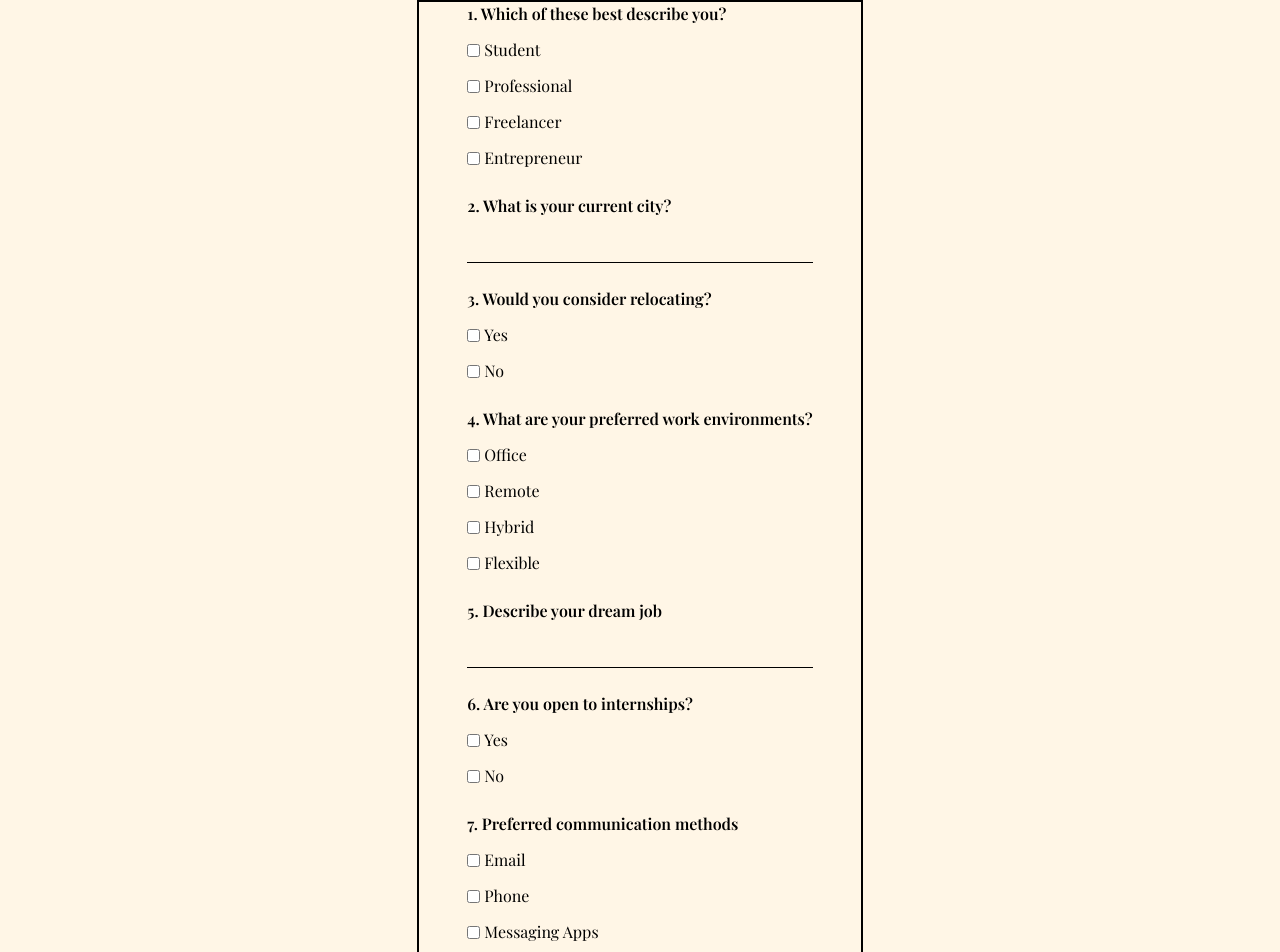
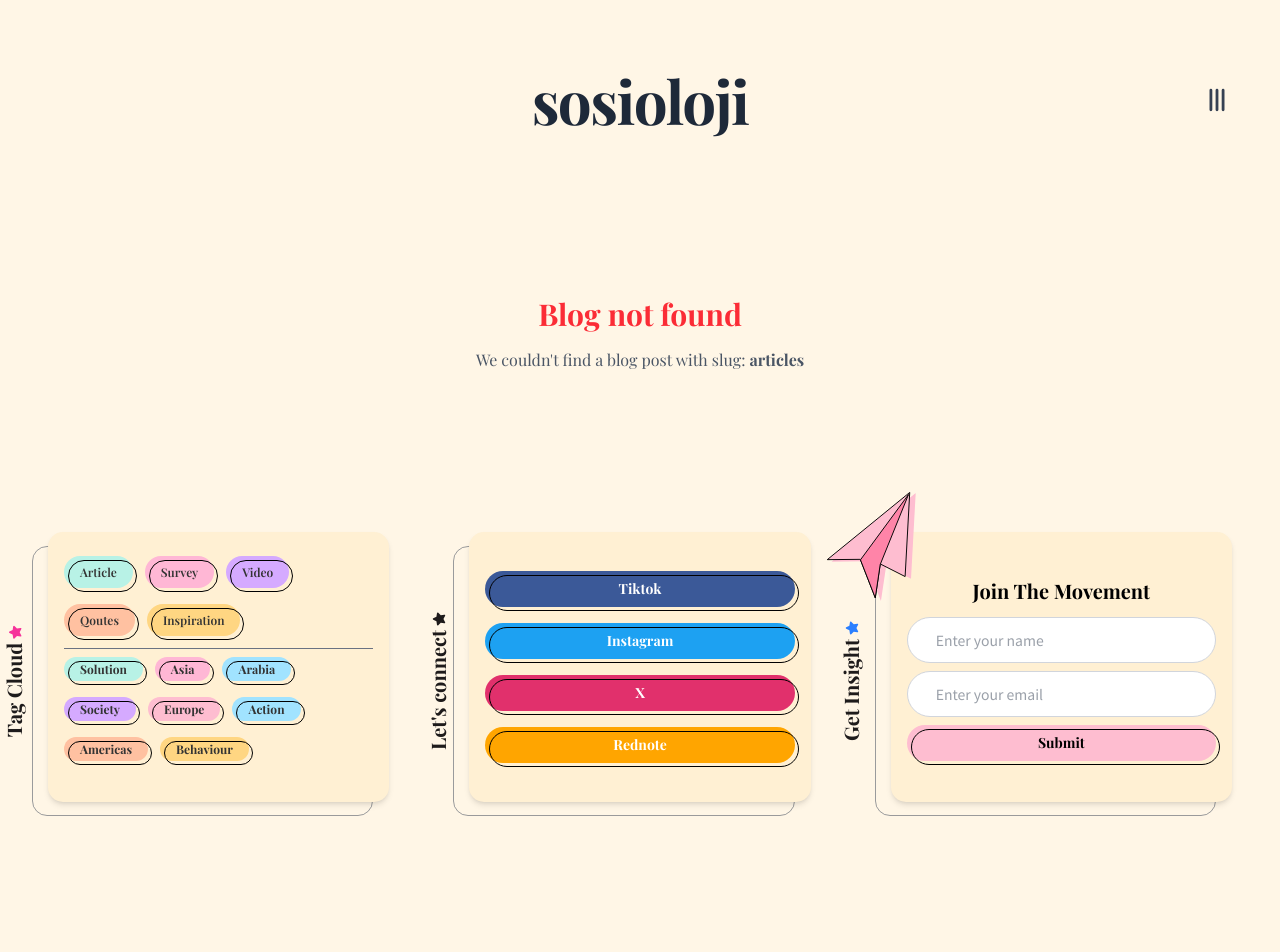
Before and after one commit to Olawoyin1/sosioloji, a React (Vite) app: page /articles in a window 1280 px wide. Shown: the top 952 px of the page. After the commit the page ends 882 px from the top, so only its background shows below. Built offline with nearby package versions, Linux system fonts and the light colour scheme; a web font is replaced by a local one.

Commit message:
form fixed

```diff
--- a/src/App.tsx
+++ b/src/App.tsx
@@ -8,8 +8,8 @@ import Blog from './pages/Blog'
 import NotFound from './utils/NotFound'
 import 'slick-carousel/slick/slick.css';
 import 'slick-carousel/slick/slick-theme.css';
-import FormSurvey from './components/SurveyForm'
 import CategoryList from './MainTag/CategoryList'
+import Survey from './pages/Survey'
 
 
 function App() {
@@ -24,7 +24,7 @@ function App() {
           <Route path="*" element={<NotFound />} />
           <Route path="/tag/:categoryName" element={<CategoryList />} />
 
-          <Route path=":slug" element={<FormSurvey />} />
+          <Route path=":slug" element={<Survey />} />
         </Route>
       </Routes>
     </AnimatePresence>
--- a/src/components/NormalButton.tsx
+++ b/src/components/NormalButton.tsx
@@ -1,3 +1,94 @@
+// // src/components/NormalButton.tsx
+// import React, { useRef, useState } from "react";
+// import { motion, AnimatePresence } from "framer-motion";
+
+// interface NormalButtonProps {
+//   label: string;
+//   bgColor?: string;
+//   color?: string;
+// }
+
+// const NormalButton: React.FC<NormalButtonProps> = ({
+//   label,
+//   bgColor = "#E8D4C3",
+//   color = "#333",
+// }) => {
+//   const btnRef = useRef<HTMLDivElement>(null);
+//   const [coords, setCoords] = useState({ x: 0, y: 0 });
+//   const [hovered, setHovered] = useState(false);
+
+//   const handleMouseMove = (e: React.MouseEvent) => {
+//     const rect = btnRef.current?.getBoundingClientRect();
+//     if (!rect) return;
+//     const x = e.clientX - rect.left;
+//     const y = e.clientY - rect.top;
+//     setCoords({ x, y });
+//   };
+
+//   return (
+//     <div
+//       ref={btnRef}
+//       onMouseEnter={() => setHovered(true)}
+//       onMouseLeave={() => setHovered(false)}
+//       onMouseMove={handleMouseMove}
+//       className="relative inline-flex items-center justify-center px-6 py-2 text-xs sm:text-sm font-bold rounded-full cursor-pointer my-2 transition-transform duration-300"
+//       style={{ backgroundColor: bgColor, color }}
+//     >
+//       {/* Animated border */}
+//       <motion.span
+//         className="absolute border border-black rounded-full pointer-events-none"
+//         initial={{
+//           width: "100%",
+//           height: "100%",
+//           transform: "translate(6px, 6px)",
+//           opacity: 1,
+//         }}
+//         animate={
+//           hovered
+//             ? {
+//                 width: 17,
+//                 height: 17,
+//                 left: coords.x - 12,
+//                 top: coords.y - 12,
+//                 transform: "translate(0, 0)",
+//               }
+//             : {
+//                 width: "100%",
+//                 height: "100%",
+//                 left: 0,
+//                 top: 0,
+//                 transform: "translate(4px, 4px)",
+//               }
+//         }
+//         transition={{ type: "spring", stiffness: 300, damping: 30 }}
+//       />
+
+//       {/* Follower circle */}
+//       <AnimatePresence>
+//         {hovered && (
+//           <motion.span
+//             key="cursor-circle"
+//             className="absolute w-4 h-4 bg-white rounded-full pointer-events-none"
+//             animate={{
+//               left: coords.x - 10,
+//               top: coords.y - 10,
+//               opacity: 1,
+//             }}
+//             exit={{ opacity: 0 }}
+//             transition={{ type: "spring", stiffness: 250, damping: 20 }}
+//           />
+//         )}
+//       </AnimatePresence>
+
+//       {/* Label */}
+//       <span className="relative z-10">{label}</span>
+//     </div>
+//   );
+// };
+
+// export default NormalButton;
+
+
 // src/components/NormalButton.tsx
 import React, { useRef, useState } from "react";
 import { motion, AnimatePresence } from "framer-motion";
@@ -6,12 +97,14 @@ interface NormalButtonProps {
   label: string;
   bgColor?: string;
   color?: string;
+  block?: boolean; // New prop
 }
 
 const NormalButton: React.FC<NormalButtonProps> = ({
   label,
   bgColor = "#E8D4C3",
   color = "#333",
+  block = false,
 }) => {
   const btnRef = useRef<HTMLDivElement>(null);
   const [coords, setCoords] = useState({ x: 0, y: 0 });
@@ -31,7 +124,7 @@ const NormalButton: React.FC<NormalButtonProps> = ({
       onMouseEnter={() => setHovered(true)}
       onMouseLeave={() => setHovered(false)}
       onMouseMove={handleMouseMove}
-      className="relative inline-flex items-center justify-center px-6 py-2 text-xs sm:text-sm font-bold rounded-full cursor-pointer my-2 transition-transform duration-300"
+      className={`relative ${block ? "w-full flex" : "inline-flex"} items-center justify-center px-6 py-2 text-xs sm:text-sm font-bold rounded-full cursor-pointer my-2 transition-transform duration-300`}
       style={{ backgroundColor: bgColor, color }}
     >
       {/* Animated border */}
--- a/src/components/SurveyForm.tsx
+++ b/src/components/SurveyForm.tsx
@@ -1,4 +1,5 @@
 import React, { useState, ChangeEvent, FormEvent } from 'react';
+import NormalButton from './NormalButton';
 // import { useParams } from 'react-router-dom';
 // import { dataCard } from '../data/cardData';
 
@@ -85,13 +86,13 @@ const FormSurvey: React.FC = () => {
   };
 
   return (
-    <div className="px-8 max-w-7xl mx-auto md:px-12 border-2">
-      <form onSubmit={handleSubmit} className="max-w-7xl space-y-6">
+    <div className="my-10 mx-auto md:px-12 ">
+      <form onSubmit={handleSubmit} className="space-y-6 pf">
         <div>
           <label className="block font-semibold mb-1">1. Which of these best describe you?</label>
           <div className="flex flex-col gap-3 mt-3">
             {['A', 'B', 'C', 'D'].map((opt, idx) => (
-              <label key={opt} className="inline-flex items-center">
+              <label key={opt} className="inline-flex font-light items-center">
                 <input
                   type="checkbox"
                   name={`q1-${opt}`}
@@ -120,7 +121,7 @@ const FormSurvey: React.FC = () => {
           <label className="block font-semibold mb-1">3. Would you consider relocating?</label>
           <div className="flex flex-col gap-3 mt-3">
             {['Yes', 'No'].map((opt) => (
-              <label key={opt} className="inline-flex items-center">
+              <label key={opt} className="inline-flex font-light items-center">
                 <input
                   type="checkbox"
                   name={`q3-${opt}`}
@@ -138,7 +139,7 @@ const FormSurvey: React.FC = () => {
           <label className="block font-semibold mb-1">4. What are your preferred work environments?</label>
           <div className="flex flex-col gap-3 mt-3">
             {['A', 'B', 'C', 'D'].map((opt, idx) => (
-              <label key={opt} className="inline-flex items-center">
+              <label key={opt} className="inline-flex font-light items-center">
                 <input
                   type="checkbox"
                   name={`q4-${opt}`}
@@ -167,7 +168,7 @@ const FormSurvey: React.FC = () => {
           <label className="block font-semibold mb-1">6. Are you open to internships?</label>
           <div className="flex flex-col gap-3 mt-3">
             {['Yes', 'No'].map((opt) => (
-              <label key={opt} className="inline-flex items-center">
+              <label key={opt} className="inline-flex font-light items-center">
                 <input
                   type="checkbox"
                   name={`q6-${opt}`}
@@ -185,7 +186,7 @@ const FormSurvey: React.FC = () => {
           <label className="block font-semibold mb-1">7. Preferred communication methods</label>
           <div className="flex flex-col gap-3 mt-3">
             {['A', 'B', 'C', 'D'].map((opt, idx) => (
-              <label key={opt} className="inline-flex items-center">
+              <label key={opt} className="inline-flex font-light items-center">
                 <input
                   type="checkbox"
                   name={`q7-${opt}`}
@@ -214,7 +215,7 @@ const FormSurvey: React.FC = () => {
           <label className="block font-semibold mb-1">9. Are you willing to work weekends?</label>
           <div className="flex flex-col gap-3 mt-3">
             {['Yes', 'No'].map((opt) => (
-              <label key={opt} className="inline-flex items-center">
+              <label key={opt} className="inline-flex font-light items-center">
                 <input
                   type="checkbox"
                   name={`q9-${opt}`}
@@ -232,7 +233,7 @@ const FormSurvey: React.FC = () => {
           <label className="block font-semibold mb-1">10. Which benefits are important to you?</label>
           <div className="flex flex-col gap-3 mt-3">
             {['A', 'B', 'C', 'D'].map((opt, idx) => (
-              <label key={opt} className="inline-flex items-center">
+              <label key={opt} className="inline-flex font-light items-center">
                 <input
                   type="checkbox"
                   name={`q10-${opt}`}
@@ -261,7 +262,7 @@ const FormSurvey: React.FC = () => {
           <label className="block font-semibold mb-1">12. Are you currently studying?</label>
           <div className="flex flex-col gap-3 mt-3">
             {['Yes', 'No'].map((opt) => (
-              <label key={opt} className="inline-flex items-center">
+              <label key={opt} className="inline-flex font-light items-center">
                 <input
                   type="checkbox"
                   name={`q12-${opt}`}
@@ -290,7 +291,7 @@ const FormSurvey: React.FC = () => {
           <label className="block font-semibold mb-1">14. Preferred contact method</label>
           <div className="flex flex-col gap-3 mt-3">
             {['WhatsApp', 'Telegram', 'Email'].map((option) => (
-              <label key={option} className="inline-flex items-center">
+              <label key={option} className="inline-flex font-light items-center">
                 <input
                   type="radio"
                   name="q14"
@@ -321,7 +322,7 @@ const FormSurvey: React.FC = () => {
           <label className="block font-semibold mb-1">16. Are you currently employed? (Optional)</label>
           <div className="flex flex-col gap-3 mt-3">
             {['Yes', 'No'].map((opt) => (
-              <label key={opt} className="inline-flex items-center">
+              <label key={opt} className="inline-flex font-light items-center">
                 <input
                   type="checkbox"
                   name={`q16-${opt}`}
@@ -348,9 +349,15 @@ const FormSurvey: React.FC = () => {
 
         <button
           type="submit"
-          className="bg-blue-600 text-white px-6 py-2 rounded hover:bg-blue-700 transition"
-        >
-          Submit Survey
+          className="block font-light w-full"
+        ><NormalButton
+        block
+
+      bgColor="#F7C6D0"
+      color="#000"
+      label="Submit Survey"
+    />
+
         </button>
       </form>
     </div>
--- /dev/null
+++ b/src/pages/Survey.tsx
@@ -0,0 +1,118 @@
+import { useParams } from "react-router-dom";
+import { PageWrapper } from "../components/PageWrapper";
+import Navbar from "../components/Navbar";
+import Footer from "../components/Footer";
+import BlogHero from "../blog/BlogHero";
+import { dataCard } from "../data/cardData";
+import { useState } from "react";
+import Share from "../blog/Share";
+import FormSurvey from "../components/SurveyForm";
+
+const Survey = () => {
+  const { slug } = useParams<{ slug: string }>();
+
+  const [openAccordion, setOpenAccordion] = useState(false);
+
+  const blog = dataCard.find((post) => post.slug === slug);
+
+  if (!blog) {
+    return (
+      <PageWrapper>
+        <Navbar />
+        <div className="max-w-4xl mx-auto py-20 px-6 text-center">
+          <h1 className="text-3xl font-bold text-red-500">Blog not found</h1>
+          <p className="mt-4 text-gray-600">
+            We couldn't find a blog post with slug: <strong>{slug}</strong>
+          </p>
+        </div>
+        <Footer />
+      </PageWrapper>
+    );
+  }
+
+  return (
+    <PageWrapper>
+      {/* Fixed background image */}
+      <div className="bg" />
+      <div className="fade-bottom" />
+
+      <section className="relative z-10">
+        <Navbar />
+        <div className="max-w-7xl mx-auto px-4 md:px-12">
+          <div className="max-w-3xl mx-auto px-4 md:px-12">
+            <div className="">
+              <BlogHero blog={blog} />
+
+              <h1 className="text-2xl sm:text-4xl text-center font-semibold mt-6">
+                {blog.title}
+              </h1>
+              <div className="flex w-fit mx-auto mt-8 gap-10 items-center justify-center ">
+                <p className="text-lg text-gray-600">Apr 26, 2019</p>
+                <div className="flex items-center gap-2">
+                  <div className="img h-8 w-8 sm:h-10 sm:w-10 overflow-hidden bg-black/30 text-white flex justify-center items-center rounded-full">
+                    <img
+                      src="https://th.bing.com/th/id/OIP.ItvA9eX1ZIYT8NHePqeuCgHaHa?w=210&h=210&c=7&r=0&o=7&dpr=1.5&pid=1.7&rm=3"
+                      className="object-cover"
+                      alt=""
+                    />
+                  </div>
+                  <p className="font-bold">sosioloji</p>
+                </div>
+              </div>
+            </div>
+
+            {/* Accordion: Table of Content */}
+            <div className="mt-6 border-b overflow-hidden">
+              <button
+                onClick={() => setOpenAccordion(!openAccordion)}
+                className="w-full flex justify-between items-center py-3 transition-colors font-medium text-left"
+              >
+                <span>Table of Contents</span>
+                <svg
+                  className={`w-5 h-5 transition-transform duration-300 ${
+                    openAccordion ? "rotate-180" : "rotate-0"
+                  }`}
+                  fill="none"
+                  stroke="currentColor"
+                  strokeWidth="2"
+                  viewBox="0 0 24 24"
+                >
+                  <path
+                    strokeLinecap="round"
+                    strokeLinejoin="round"
+                    d="M19 9l-7 7-7-7"
+                  />
+                </svg>
+              </button>
+
+              {openAccordion && (
+                <ul className="pb-3 space-y-2 text-gray-700 text-sm">
+                  <li className="hover:underline cursor-pointer">Section 1</li>
+                  <li className="hover:underline cursor-pointer">Section 2</li>
+                </ul>
+              )}
+            </div>
+
+            <div>
+              <p className="pf leading-10 font-light my-9">
+                Ghost comes with a beautiful default theme called Casper, which is designed to be a clean, readable publication
+              </p>
+
+              <p className="pf leading-10 font-light">
+                Ghost comes with a beautiful default theme called Casper, which is designed to be a clean, readable publication
+              </p>
+            </div>
+
+            <FormSurvey />
+
+            <Share />
+          </div>
+        </div>
+      </section>
+
+      <Footer />
+    </PageWrapper>
+  );
+};
+
+export default Survey;
```
